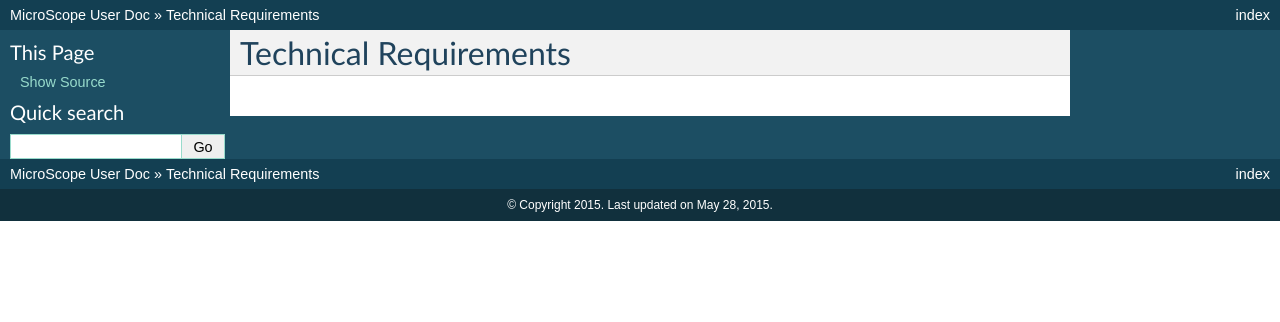
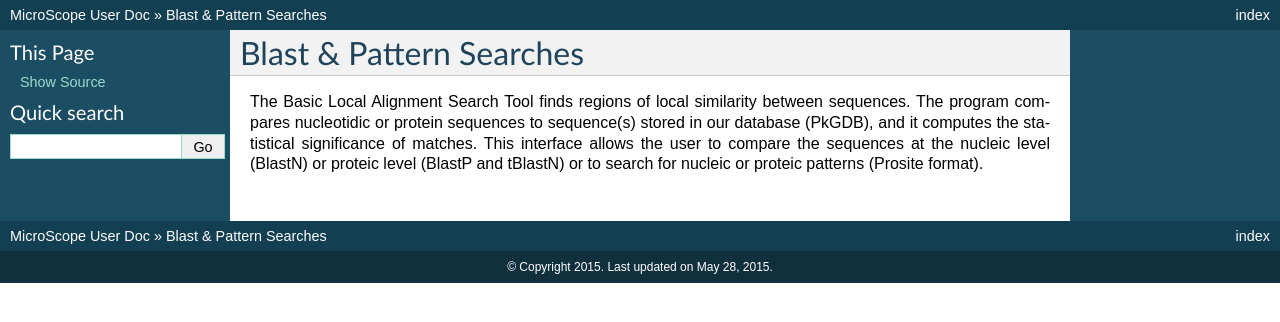
Before and after one commit to labgem/microscope-user-doc, a Sphinx documentation site: the page built from docs/content/search/blast.rst, in a window 1280 px wide. Shown: the top 322 px of the page. Built offline with Sphinx 7.4.7, drawn with Linux system fonts in a browser that asks for light colours; formulas are drawn with MathJax 3; pages that are not in the unit, such as notebooks, are missing from menus.

Commit message:
Update blast.rst

```diff
--- a/docs/content/search/blast.rst
+++ b/docs/content/search/blast.rst
@@ -1,3 +1,8 @@
-######################
-Technical Requirements
-######################
+########################
+Blast & Pattern Searches
+########################
+
+The Basic Local Alignment Search Tool finds regions of local similarity between sequences.
+The program compares nucleotidic or protein sequences to sequence(s) stored in our database (PkGDB),
+and it computes the statistical significance of matches. This interface allows the user to compare the sequences
+at the nucleic level (BlastN) or proteic level (BlastP and tBlastN) or to search for nucleic or proteic patterns (Prosite format).
```
